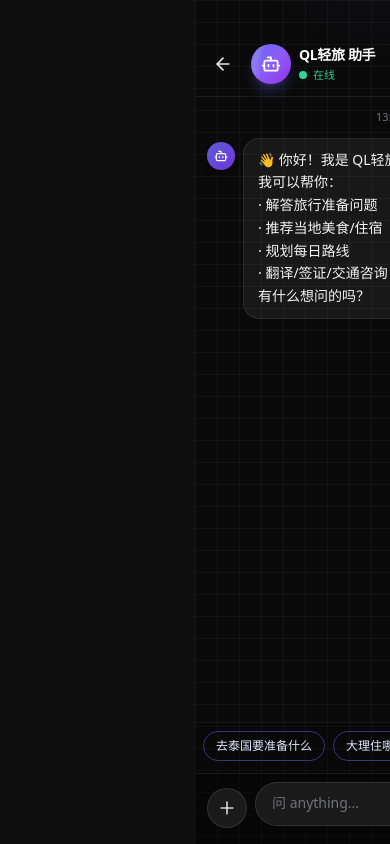
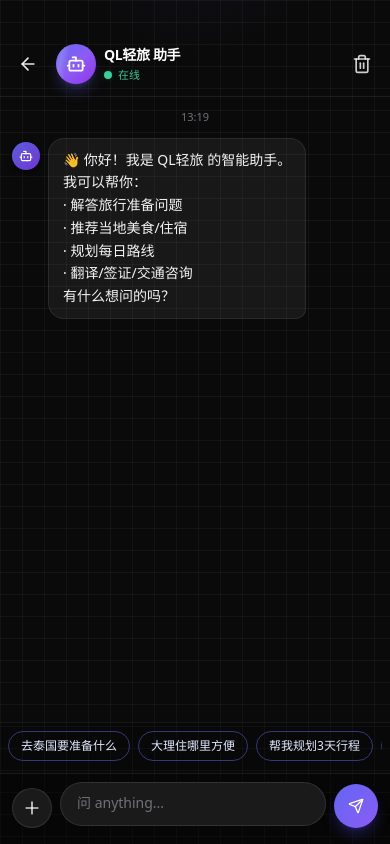
Before and after one commit to lanbeluna/sunshine, a React (Vite) app: page /assistant in a window 390 px wide. Built offline with nearby package versions, Linux system fonts and the light colour scheme; a web font is replaced by a local one.

Commit message:
Fix assistant mobile layout

```diff
--- a/src/pages/AiAssistantPage.tsx
+++ b/src/pages/AiAssistantPage.tsx
@@ -278,11 +278,12 @@ export default function AiAssistantPage() {
   };
 
   return (
+    <div className="fixed inset-y-0 left-1/2 z-[200] w-full max-w-[430px] -translate-x-1/2 overflow-hidden">
       <motion.div
         initial={{ y: '100%' }}
         animate={{ y: 0 }}
         transition={{ type: 'spring', damping: 30, stiffness: 320 }}
-      className="fixed inset-y-0 left-1/2 z-[200] flex w-full max-w-[430px] -translate-x-1/2 flex-col wander-assistant-chat-bg text-white"
+        className="flex h-full w-full flex-col wander-assistant-chat-bg text-white"
       >
       {/* 顶栏 */}
       <header className="flex shrink-0 items-center gap-2 border-b border-white/[0.08] px-2 pb-3 pt-safe">
@@ -548,5 +549,6 @@ export default function AiAssistantPage() {
         </div>
       </div>
       </motion.div>
+    </div>
   );
 }
```
Lines whose indentation alone changed are shown as unchanged.
